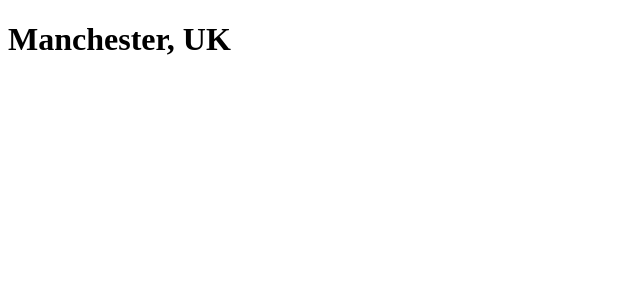
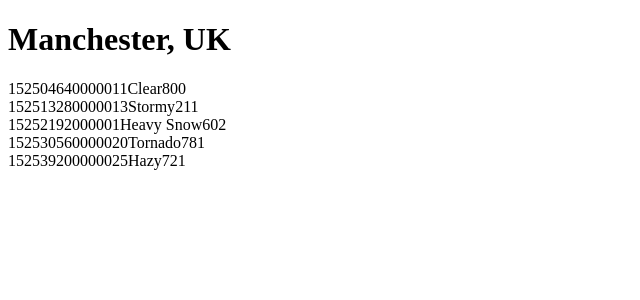
Before and after one commit to markrea/weather-app, a React (Create React App) app: page / in a window 1280 px wide. Shown: the top 300 px of the page, without its empty margins (0-640 px from the left). Built offline with nearby package versions, Linux system fonts and the light colour scheme.

Commit message:
created weather summary and summaries components

```diff
--- a/src/components/app.jsx
+++ b/src/components/app.jsx
@@ -1,12 +1,17 @@
 import React from 'react';
 import PropTypes from "prop-types";
 import LocationDetails from './location-details';
-
+import ForecastSummaries from './forecast-summaries';
+import ForecastSummary from './forcast-summary';
 
 const App = (props) => (
+    <div className="forecast">
 <LocationDetails
     city={props.location.city}
     country={props.location.country} />
+
+    <ForecastSummaries forecasts={props.forecasts} />
+    </div>
 );
 
 App.propTypes = {
@@ -14,6 +19,7 @@
       city: PropTypes.string,
       country: PropTypes.string,
     }).isRequired,
+    forecasts: PropTypes.array.isRequired,
   };
 
 export default App;
--- /dev/null
+++ b/src/components/forcast-summary.js
@@ -0,0 +1,20 @@
+import React from "react";
+import PropTypes from "prop-types"
+
+const ForecastSummary = props => (
+    <div>
+        <span className="date">{`${props.date}`}</span>
+        <span className="temperature">{`${props.temperature}`}</span>
+        <span className="description">{`${props.description}`}</span>
+        <span className="icon">{`${props.icon}`}</span>
+    </div>
+);
+
+/*ForecastSummary.propTypes ={
+    date: PropTypes.string.isRequired,
+    temperature: PropTypes.string.isRequired,
+    description: PropTypes.string.isRequired,
+    icon: PropTypes.string.isRequired,
+};
+*/
+export default ForecastSummary;
--- /dev/null
+++ b/src/components/forecast-summaries.js
@@ -0,0 +1,21 @@
+import React from 'react';
+import ForecastSummary from './forcast-summary';
+
+const ForecastSummaries = props => (
+    <div className="forecast-summaries">
+        {
+            props.forecasts.map(forecast => (
+                <ForecastSummary
+                key={forecast.date}
+                    date={forecast.date}
+                    description={forecast.description}
+                    icon={forecast.icon}
+                    temperature={forecast.temperature.max}
+                />
+))
+            }
+
+    </div>
+);
+
+export default ForecastSummaries;
--- a/src/index.js
+++ b/src/index.js
@@ -1,6 +1,7 @@
 import React from 'react';
 import { render } from 'react-dom';
 import App from './components/app';
-import { location } from './data/forecast.json';
+import { location, forecasts } from './data/forecast.json';
 
-render(<App location={location} />, document.getElementById('root'));
+
+render(<App location={location} forecasts={forecasts} />, document.getElementById('root'));
```
Also changed, not shown: 2 other files (tests, documents, lock files or other folders).
